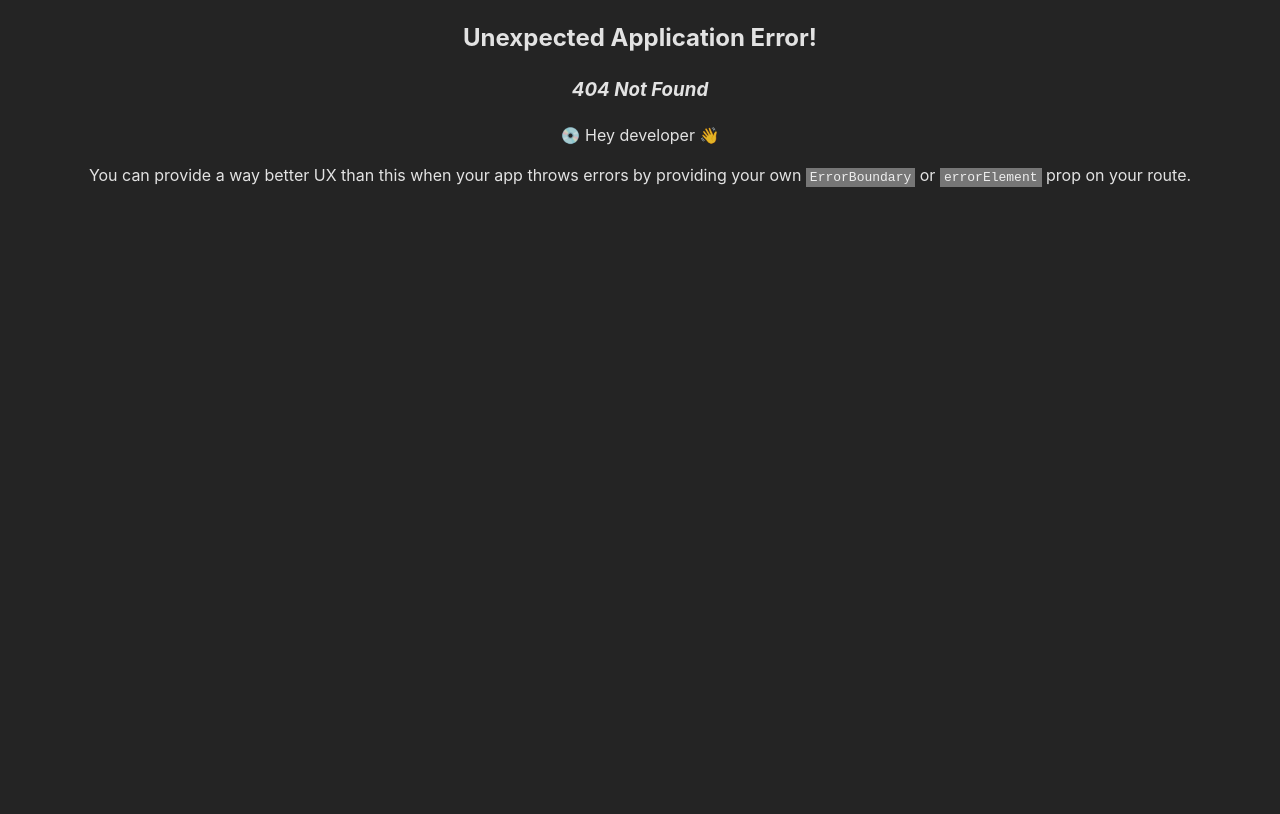
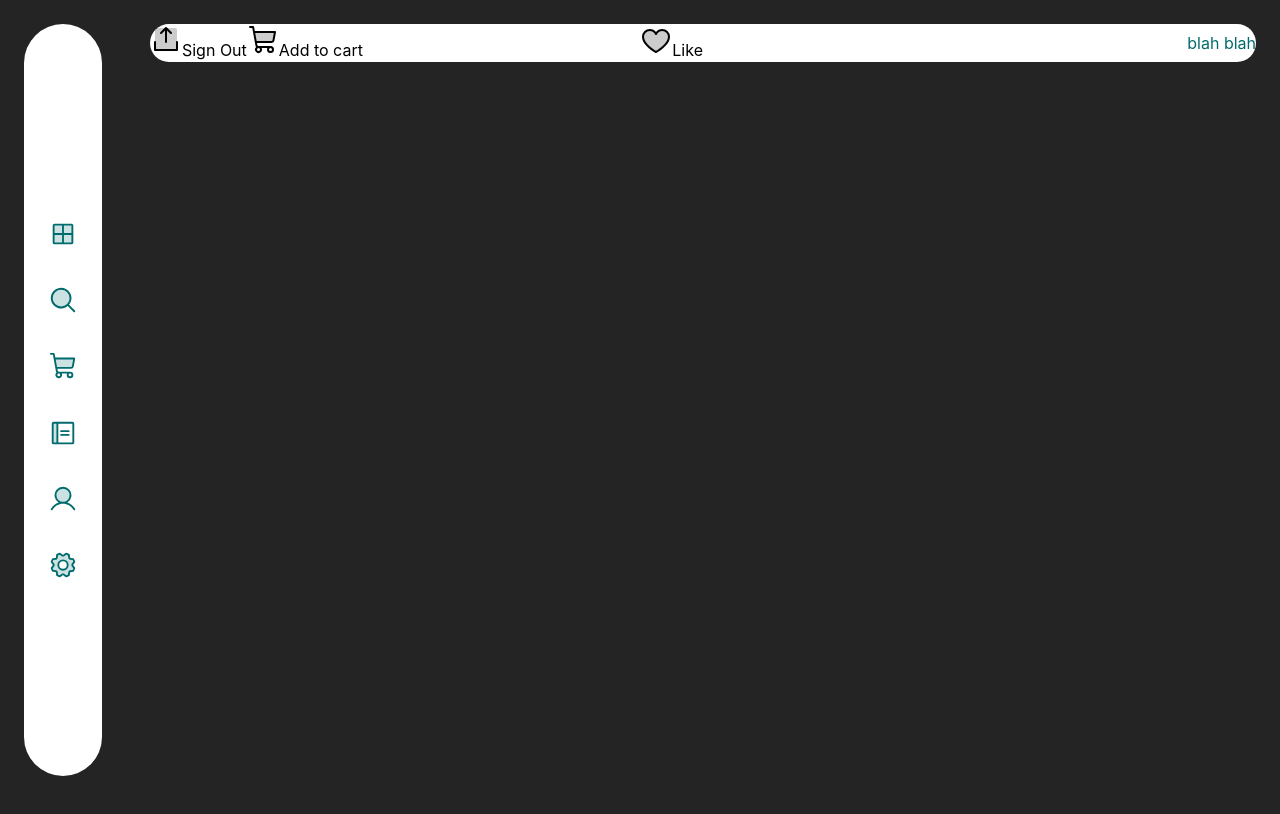
Before and after one commit to chamodperera/ceylonmade, a React (Vite) app: page /AboutItem in a window 1280 px wide. Before the commit this address had no page. Shown: the top 814 px of the page. Built offline with nearby package versions, Linux system fonts and the light colour scheme.

Commit message:
AboutProduct-initial

```diff
--- a/src/App.jsx
+++ b/src/App.jsx
@@ -13,10 +13,6 @@ function App() {
       <div className="body">
         <Outlet />
       </div>
-
-      <div>
-        <Sidebar />
-      </div>
     </div>
   );
 }
--- a/src/main.jsx
+++ b/src/main.jsx
@@ -6,6 +6,7 @@ import "./index.css";
 import Login from "./pages/Login.jsx";
 import Feed from "./pages/Feed.jsx";
 import Settings from "./pages/Settings.jsx";
+import AboutItem from "./pages/AboutItem.jsx";
 
 const router = createBrowserRouter([
   {
@@ -24,6 +25,10 @@ const router = createBrowserRouter([
         path: "/settings",
         element: <Settings />,
       },
+      {
+        path: "/AboutItem",
+        element: <AboutItem />,
+      },
     ],
   },
 ]);
--- /dev/null
+++ b/src/pages/AboutItem.jsx
@@ -0,0 +1,28 @@
+import styles from "../styles/AboutItem.module.css";
+import { SignOut, ShoppingCart, Heart } from "@phosphor-icons/react";
+
+const AboutItem = () => {
+  return (
+    <div className={styles.container}>
+      <div className={styles.info}>
+        <div className={styles.icons}>
+          <span>
+            <SignOut size={32} weight="duotone" className={styles.rotated} />
+            Sign Out
+          </span>
+          <span>
+            <ShoppingCart size={32} weight="duotone" />
+            Add to cart
+          </span>
+        </div>
+        <span>
+          <Heart size={32} weight="duotone" />
+          Like
+        </span>
+      </div>
+      <div className={styles.card}>blah blah</div>
+    </div>
+  );
+};
+
+export default AboutItem;
--- /dev/null
+++ b/src/styles/AboutItem.module.css
@@ -0,0 +1,21 @@
+.container {
+  display: flex;
+  justify-content: space-between;
+  align-items: center;
+  max-width: 1600px;
+  margin: 1.5em;
+  background-color: #fff;
+  border-radius: 3em;
+  color: #006b6c;
+}
+
+.info {
+  display: flex;
+  justify-content: space-between;
+  color: #000;
+  width: 50%;
+}
+
+.rotated {
+  transform: rotate(270deg);
+}
```
